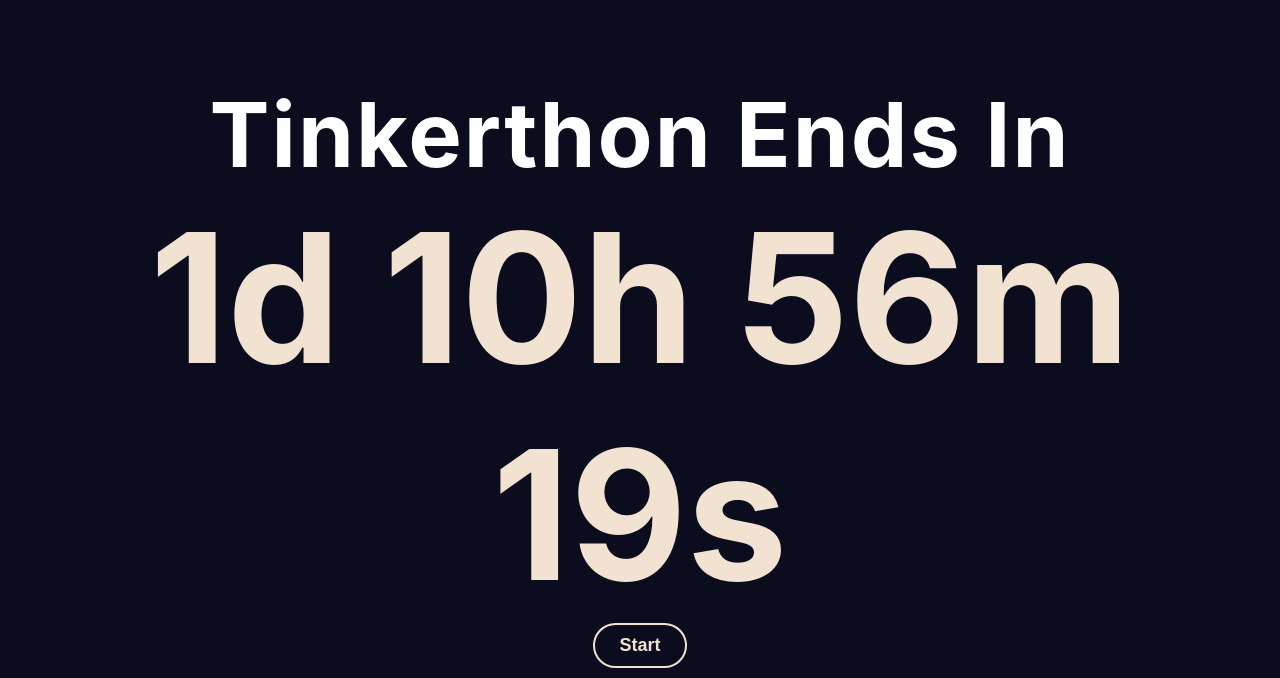
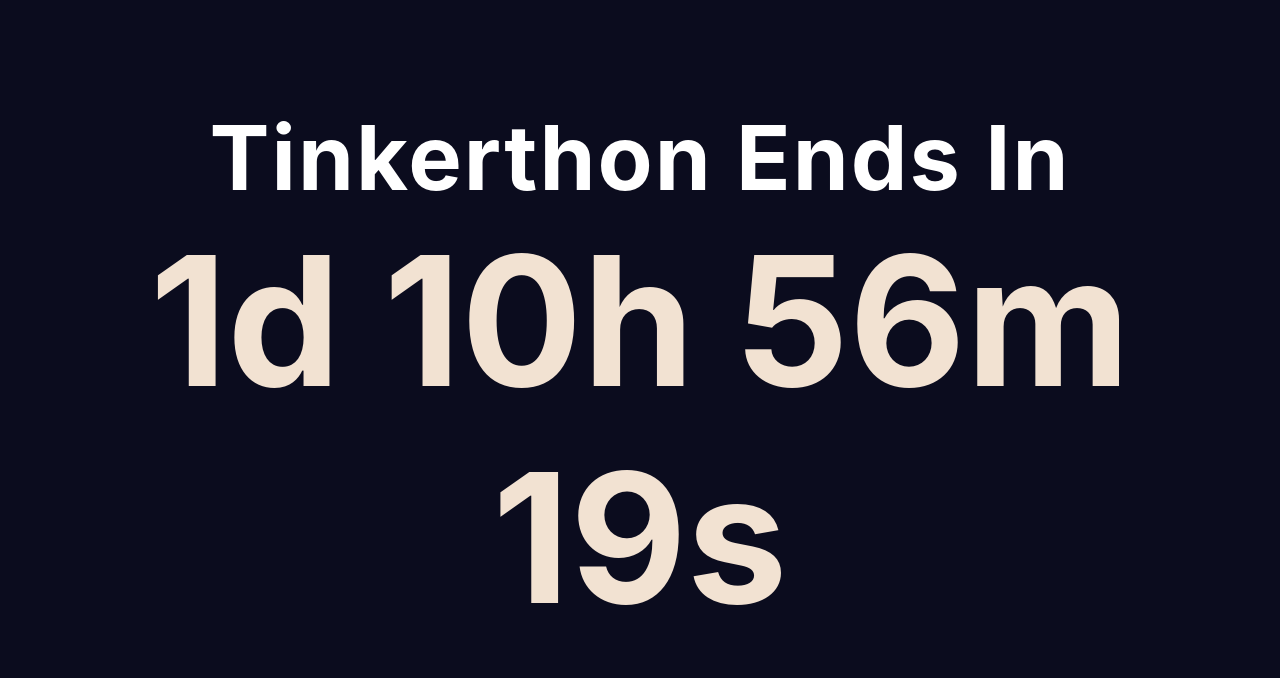
Before and after one commit to dharminnagar/tinkerthon-timer, a plain HTML site: page index.html in a window 1280 px wide. Shown: the part 122-800 px from the top of the page. Drawn offline with Linux system fonts and the light colour scheme; a web font is replaced by a local one.

Commit message:
removed the extra button

```diff
--- a/index.html
+++ b/index.html
@@ -25,11 +25,11 @@
             <!-- <canvas class="confetti" id="canvas"></canvas> -->
             <p id="demo"></p>
 
-            <div>
-                <button class="startButton button">
+            <!-- <div>
+                <button id="startButton" class="button">
                     Start
                 </button>
-            </div>
+            </div> -->
         </div>
 
         <!-- <div>
```
Also changed, not shown: index.js (line endings or trailing spaces).
